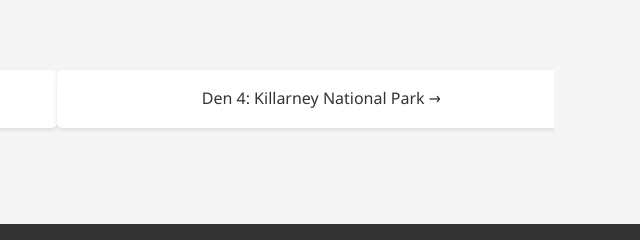
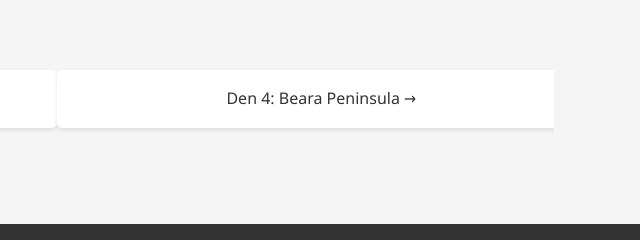
Before and after one commit to MarsianCZ/marsiancz.github.io, a plain HTML site: page irsko/day-3.html in a window 1280 px wide. Shown: the part 2877-3117 px from the top of the page, 598-1238 px from the left. Drawn offline with Linux system fonts and the light colour scheme.

Commit message:
Update itinerary titles for day 4 and day 6

```diff
--- a/irsko/day-3.html
+++ b/irsko/day-3.html
@@ -116,7 +116,7 @@
                 &larr; Den 2: Wicklow a Kilkenny
             </a>
             <a href="day-4.html" class="card" style="flex: 0 0 48%; padding: 1rem; text-align: center;">
-                Den 4: Killarney National Park &rarr;
+                Den 4: Beara Peninsula &rarr;
             </a>
         </div>
     </main>
```
Also changed, not shown: irsko/day-5.html (+1 -1 lines).
